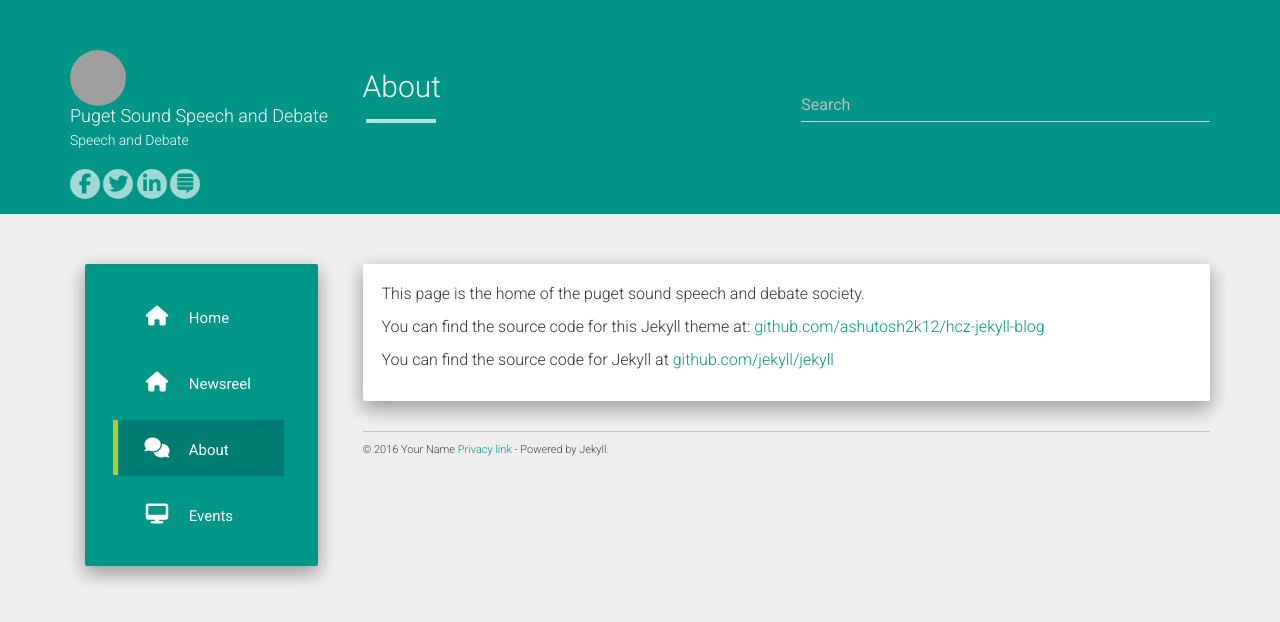
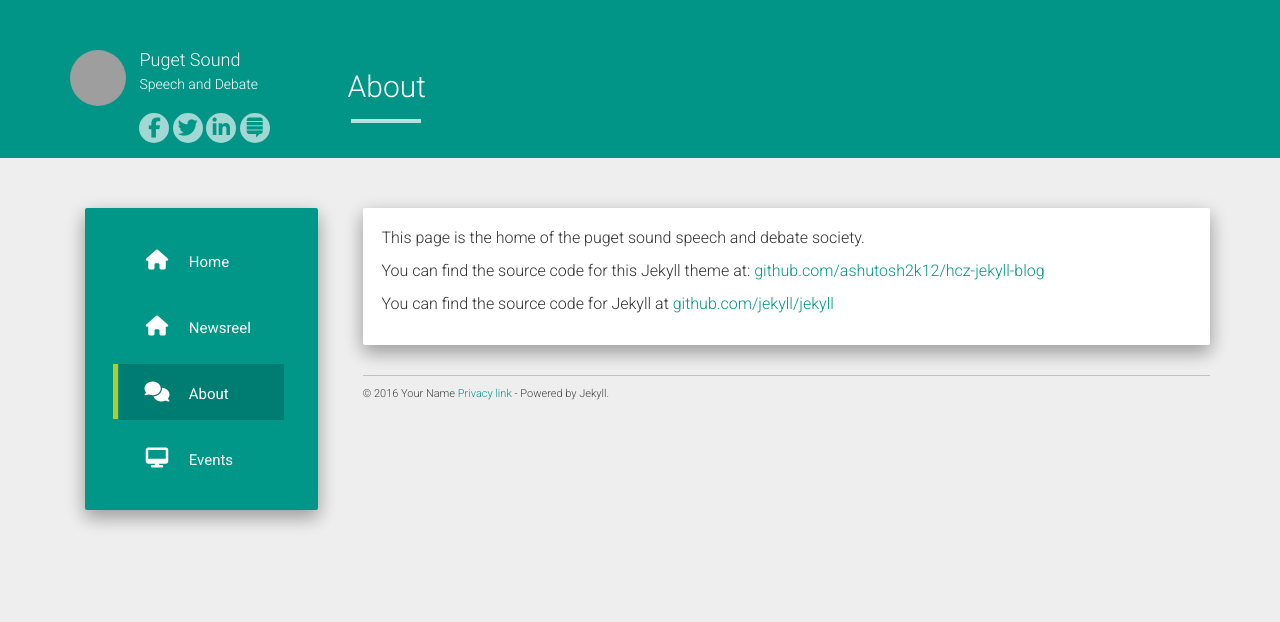
Before and after one commit to pugetsoundsd/pugetsoundsd.github.io, a Jekyll site: the page built from about.md, in a window 1280 px wide. Shown: the top 622 px of the page. Built offline with Jekyll 4.4.1, drawn with Linux system fonts in a browser that asks for light colours; nearby versions of some CDN libraries; grey boxes are pictures that could not be loaded.

Commit message:
update to config to remove search bar and fix names

```diff
--- a/_config.yml
+++ b/_config.yml
@@ -1,6 +1,6 @@
 title: Puget Sound Speech and Debate
 description: News and info for the puget sound speech and debate organization
-author: Puget Sound Speech and Debate
+author: Puget Sound
 logo: http://www.interlakedebate.org/files/.shark-lw-scaled.png.png
 github: https://github.com/pugetsoundsd
 about: Speech and Debate
@@ -8,7 +8,7 @@ about: Speech and Debate
 baseurl: "https://pugetsoundsd.github.io/"
 url: "https://pugetsoundsd.github.io/"
 
-allowsearch: true
+# allowsearch: true
 
 # disqus_shortname: aboutashu
 # google_analytics: UA-72862926-1
```
